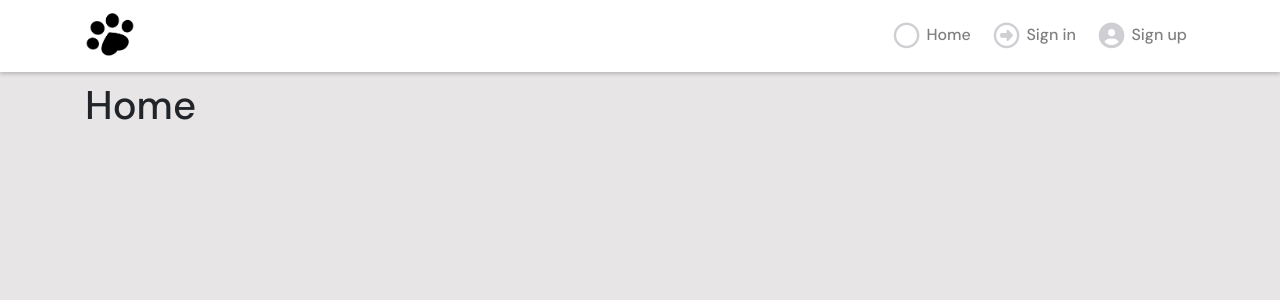
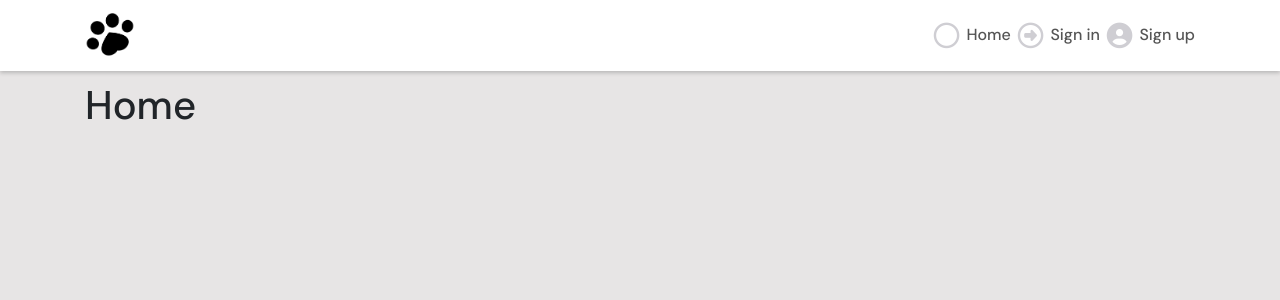
Before and after one commit to vikdts/cuddly-octo-journey, a React (Create React App) app: page / in a window 1280 px wide. Shown: the top 300 px of the page. Built offline with nearby package versions, Linux system fonts and the light colour scheme.

Commit message:
update links and props

```diff
--- a/package.json
+++ b/package.json
@@ -35,5 +35,8 @@
       "last 1 firefox version",
       "last 1 safari version"
     ]
+  },
+  "devDependencies": {
+    "@types/react-router-dom": "^5.3.3"
   }
 }
--- a/src/components/NavBar.js
+++ b/src/components/NavBar.js
@@ -14,9 +14,9 @@ const NavBar = () => {
         <Navbar.Toggle aria-controls="basic-navbar-nav" />
         <Navbar.Collapse id="basic-navbar-nav">
           <Nav className="ml-auto text-left">
-            <Nav.Link><i className="far fa-circle"></i>Home</Nav.Link>
-            <Nav.Link><i className="far fa-arrow-alt-circle-right"></i>Sign in</Nav.Link>
-            <Nav.Link><i className="fas fa-user-circle"></i>Sign up</Nav.Link>
+            <NavLink to="/"><i className="far fa-circle"></i>Home</NavLink>
+            <NavLink to="/sigin"><i className="far fa-arrow-alt-circle-right"></i>Sign in</NavLink>
+            <NavLink to="/signup"><i className="fas fa-user-circle"></i>Sign up</NavLink>
           </Nav>
         </Navbar.Collapse>
       </Container>
```
Also changed, not shown: 1 other file (tests, documents, lock files or other folders).
